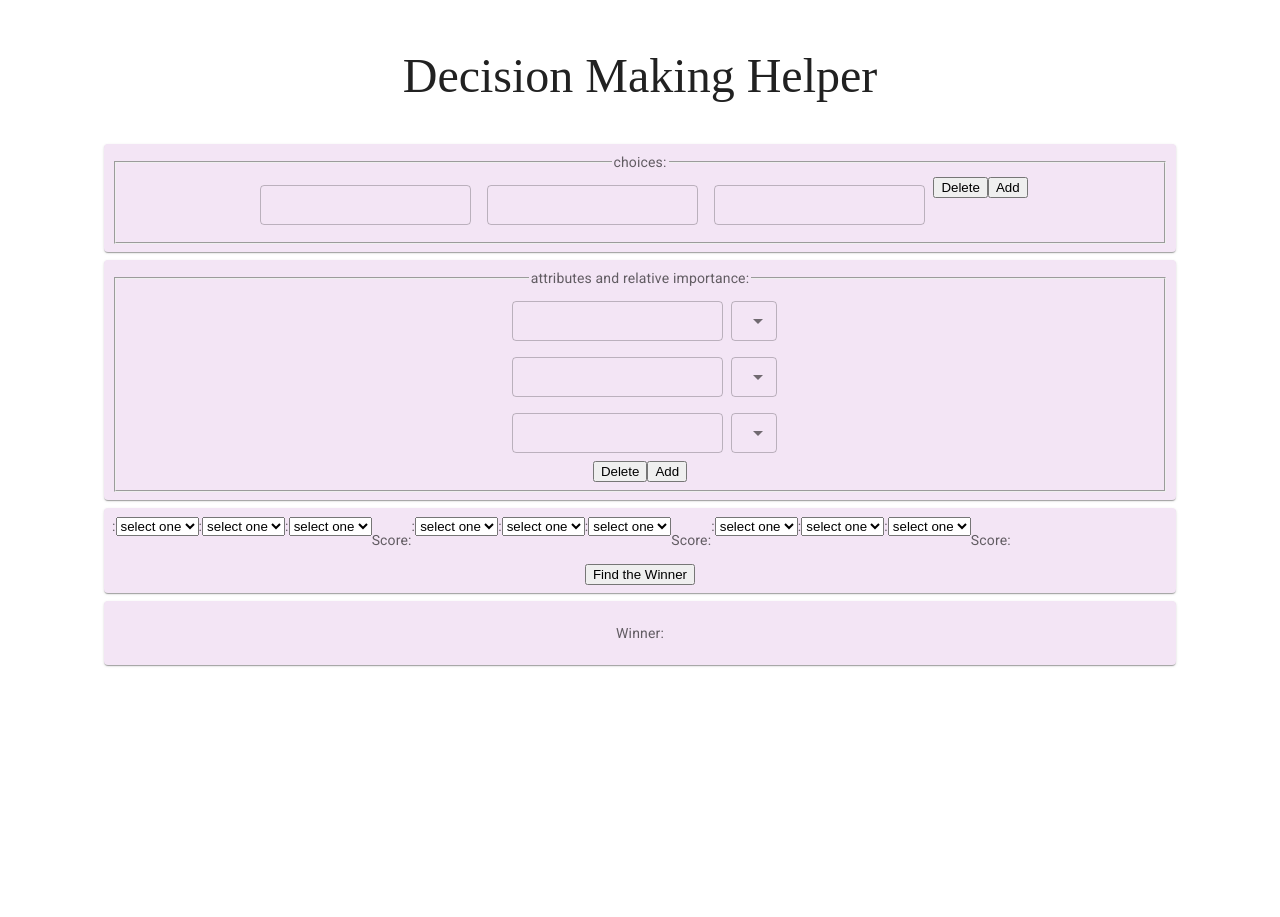
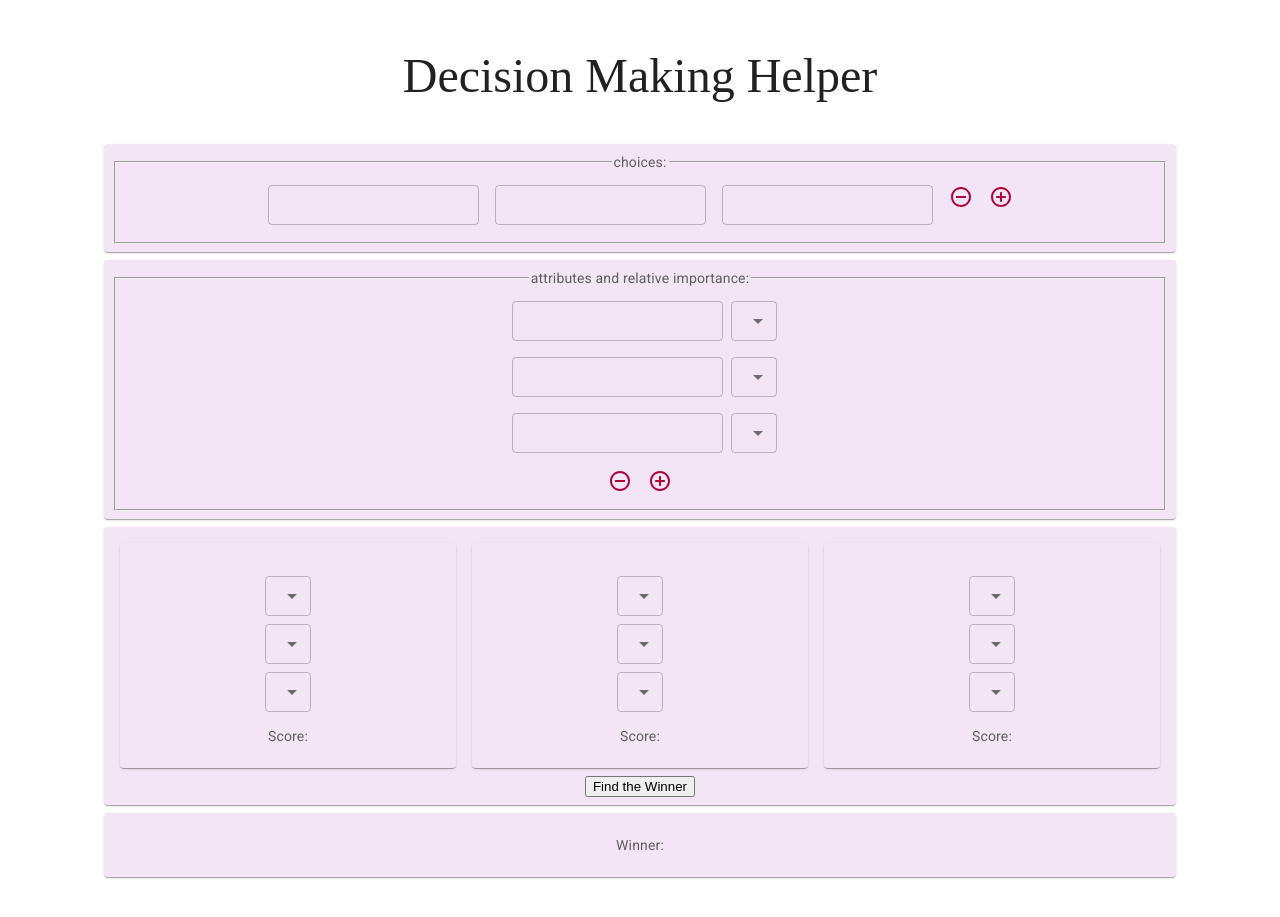
Before and after one commit to faithod/decision-making-helper, a React (Create React App) app: page / in a window 1280 px wide. Before the commit the page ends 800 px from the top, so only its background shows below. Built offline with nearby package versions, Linux system fonts and the light colour scheme.

Commit message:
changed buttons to be icons

```diff
--- a/src/components/ChoiceCard.tsx
+++ b/src/components/ChoiceCard.tsx
@@ -1,21 +1,46 @@
 import { AttributeElement } from "../interfaces/AttributeElement";
 import { Action } from "../interfaces/Action";
 import { ChoiceValuesElement } from "../interfaces/ChoiceValuesElement";
+import Select from "@mui/material/Select";
+import MenuItem from "@mui/material/MenuItem";
+import FormControl from "@mui/material/FormControl";
+import Box from "@mui/material/Box";
+import { StyledComponent } from "@emotion/styled";
+import { PaperClasses, SxProps } from "@mui/material";
+import Grid from "@mui/material/Grid";
 
 export default function ChoiceCard(props: {
   choiceIndex: number;
   attributes: AttributeElement[];
   choice: ChoiceValuesElement;
   dispatch: React.Dispatch<Action>;
+  Item: StyledComponent<{
+    children?: React.ReactNode;
+    classes?: Partial<PaperClasses> | undefined;
+    elevation?: number | undefined;
+    square?: boolean | undefined;
+    sx?: SxProps<any> | undefined;
+  }>;
 }) {
   return (
     <>
-      <h3>{props.choice.choiceName}</h3>
+      <Grid item xs={4}>
+        <props.Item sx={{ bgcolor: "#f3e5f5", m: 1 }}>
+          <h3>
+            {typeof props.choice.choiceName === "string"
+              ? props.choice.choiceName
+              : ""}
+          </h3>
           {props.attributes.map((el, i) => (
             <div key={i}>
-          <label htmlFor="attribute-scores">{el.attributeName}:</label>
+              <label htmlFor="attribute-scores">
+                {typeof el.attributeName === "string" ? el.attributeName : ""}
+              </label>
 
-          <select
+              <FormControl>
+                <Select
+                  size="small"
+                  sx={{ mt: 1 }}
                   id="attribute-scores"
                   onChange={(e) =>
                     props.dispatch({
@@ -26,16 +51,19 @@ export default function ChoiceCard(props: {
                     })
                   }
                 >
-            <option value="">select one</option>
-            <option value="1">1</option>
-            <option value="2">2</option>
-            <option value="3">3</option>
-            <option value="4">4</option>
-            <option value="5">5</option>
-          </select>
+                  <MenuItem value="">select one</MenuItem>
+                  <MenuItem value="1">1</MenuItem>
+                  <MenuItem value="2">2</MenuItem>
+                  <MenuItem value="3">3</MenuItem>
+                  <MenuItem value="4">4</MenuItem>
+                  <MenuItem value="5">5</MenuItem>
+                </Select>
+              </FormControl>
             </div>
           ))}
           <p>Score: {props.choice.score}</p>
+        </props.Item>
+      </Grid>
     </>
   );
 }
--- a/src/components/DeleteAndAddButtons.tsx
+++ b/src/components/DeleteAndAddButtons.tsx
@@ -1,4 +1,7 @@
+import { IconButton } from "@mui/material";
 import { Action } from "../interfaces/Action";
+import RemoveCircleOutlineIcon from "@mui/icons-material/RemoveCircleOutline";
+import AddCircleOutlineRoundedIcon from "@mui/icons-material/AddCircleOutlineRounded";
 
 export default function DeleteAndAddButtons(props: {
   type: string;
@@ -6,22 +9,24 @@ export default function DeleteAndAddButtons(props: {
 }) {
   return (
     <>
-      <button
+      <IconButton
+        sx={{ color: "#ab003c" }}
         onClick={(e) => {
           e.preventDefault();
           props.dispatch({ type: "delete" + props.type });
         }}
       >
-        Delete
-      </button>
-      <button
+        <RemoveCircleOutlineIcon />
+      </IconButton>
+      <IconButton
+        sx={{ color: "#ab003c" }}
         onClick={(e) => {
           e.preventDefault();
           props.dispatch({ type: "add" + props.type });
         }}
       >
-        Add
-      </button>
+        <AddCircleOutlineRoundedIcon />
+      </IconButton>
     </>
   );
 }
```
Also changed, not shown: 1 other file (tests, documents, lock files or other folders). Lines whose indentation alone changed are shown as unchanged.
